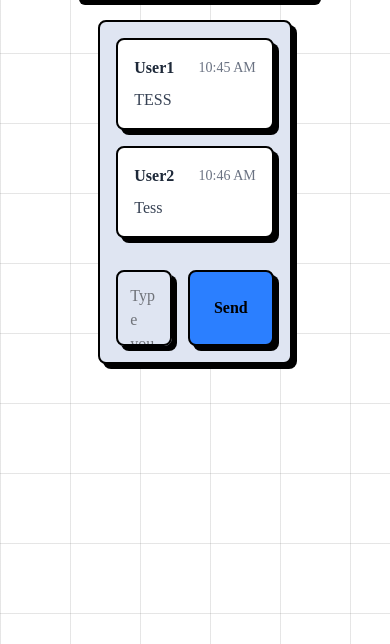
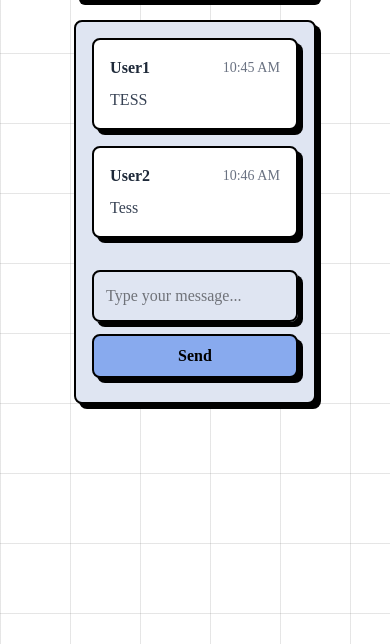
Before and after one commit to Sawala-Apps/Frontend, a PHP site: page /pages/chatbot.php in a window 390 px wide. Shown: the part 87-731 px from the top of the page. Run offline with PHP 8.4, Linux system fonts and the light colour scheme; some web fonts are replaced.

Commit message:
fix/responsive profile

```diff
--- a/pages/chatbot.php
+++ b/pages/chatbot.php
@@ -14,7 +14,7 @@
 <div class="w-[62%] flex flex-col items-center">
     <main class="container mx-auto flex flex-col items-center">
     <?php include '../includes/header.php'; ?>
-    <div class="flex flex-col space-y-4 w-[80%] border-brutal shadow-brutal rounded-lg p-4 bg-[#DFE5F2]">
+    <div class="flex flex-col space-y-4 w-[80%] max-lg:w-[100%] border-brutal shadow-brutal rounded-lg p-4 bg-[#DFE5F2]">
         <div class="bg-white p-4 border-brutal shadow-brutal rounded-lg">
             <div class="flex justify-between items-center mb-2">
                 <span class="text-gray-800 font-semibold">User1</span>
@@ -31,14 +31,23 @@
         </div>
 
         <form id="chatForm" class="mt-4">
-            <div class="flex flex-row space-x-4">
-                <textarea id="message" name="message" class="w-full p-3 border-brutal rounded-lg shadow-brutal focus:ring-2 focus:ring-blue-400 focus:outline-none resize-none" placeholder="Type your message..." rows="2" required></textarea>
-                <button type="submit" class="px-6 py-2 bg-blue-500 text-black font-bold rounded-lg shadow-brutal hover:bg-blue-600 border-brutal">Send</button>
+            <div class="flex flex-row space-x-4 max-sm:flex-col mb-2">
+                <input id="message" name="message" class="w-full p-3 border-brutal rounded-lg shadow-brutal focus:ring-2 focus:ring-blue-400 focus:outline-none resize-none" placeholder="Type your message..." rows="2" required></input>
+                <button type="submit" class="btn-brutal px-6 py-2 bg-[#88AAEE] text-black font-bold rounded-lg shadow-brutal hover:bg-blue-600 border-brutal max-sm:mt-3">Send</button>
             </div>
         </form>
     </div>
     </main>
     </div>
 
+    <script>
+        document.getElementById("chatForm").addEventListener("submit", function(event) {
+            event.preventDefault()
+            const message = document.getElementById("message").value;
+
+            console.log('post yh' + message)
+        });
+    </script>
+
 </body>
 </html>
```
Also changed, not shown: pages/profile.php (+9 -7 lines).
